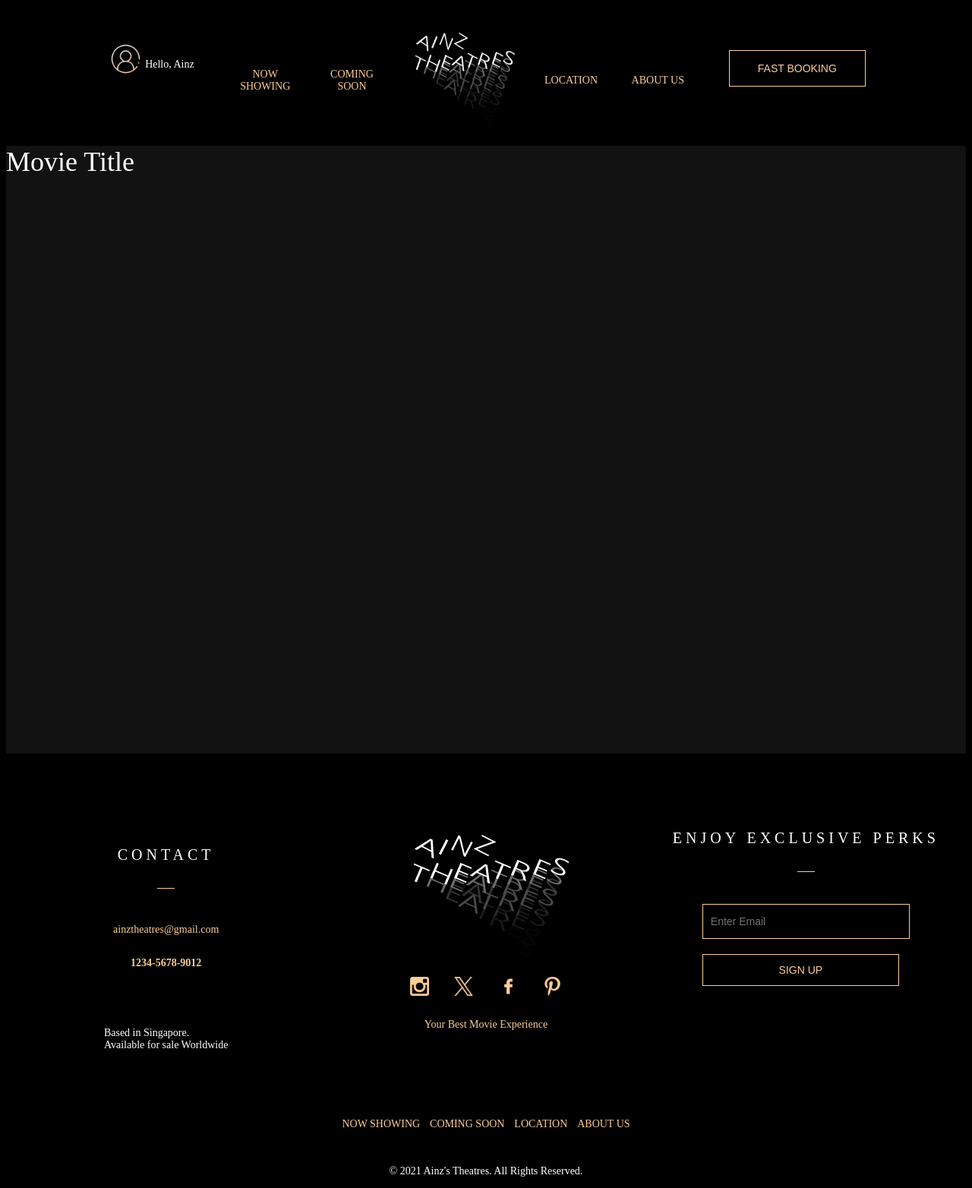
After one commit to regyap/IE4717-Ainz-s-Theatres, a PHP site: page /movieDetails.html in a window 1280 px wide. The commit adds this page. Shown: the whole page at 76% size. Run offline with PHP 8.4, Linux system fonts and the light colour scheme; some web fonts are replaced.

Commit message:
moviedetail

```diff
--- a/css/global.css
+++ b/css/global.css
@@ -1,6 +1,9 @@
 body {
     background-color: #000000;
     height: 100px;
+
+    font-family: Montserrat;
+
 }
 
 /* @font-face {
--- /dev/null
+++ b/css/movieDetails.css
@@ -0,0 +1,16 @@
+.moviedetails {
+    background-color: #121212;
+    height: 100vh;
+    width: auto;
+
+    font-family: Ao;
+}
+
+.moviedetails h1 {
+    color: #FFF;
+    font-family: Montserrat;
+    font-size: 36px;
+    font-style: normal;
+    font-weight: 400;
+    line-height: normal;
+}
--- a/index.html
+++ b/index.html
@@ -22,7 +22,7 @@
     <a href="#" class="navlinks">COMING SOON</a>
     <a href="#" id="logo"><img src="image/Asset 1@4x.png"></a>
     <a href="#" class="navlinks">LOCATION</a>
-    <a href="#" class="navlinks">ABOUT US</a>
+    <a href="aboutus.html" class="navlinks">ABOUT US</a>
     <br>
     <input type="submit" value="FAST BOOKING" class="lol">
   </nav>
--- /dev/null
+++ b/movieDetails.html
@@ -0,0 +1,152 @@
+<!DOCTYPE html>
+<html lang="en">
+
+<head>
+    <title>Ainz's Theatres</title>
+    <meta charset="utf-8" />
+    <link rel="stylesheet" href="css/global.css" />
+    <link rel="stylesheet" href="css/movieDetails.css" />
+</head>
+
+
+
+<body>
+    <nav class="navbar">
+        <a href="login.html" class="user"><img src="image/login.png">Hello, Ainz</a>
+        <br>
+        <a href="#" class="navlinks">NOW SHOWING</a>
+        <a href="#" class="navlinks">COMING SOON</a>
+        <a href="#" id="logo"><img src="image/Asset 1@4x.png"></a>
+        <a href="#" class="navlinks">LOCATION</a>
+        <a href="aboutus.html" class="navlinks">ABOUT US</a>
+        <br>
+        <input type="submit" value="FAST BOOKING" class="lol">
+    </nav>
+
+    <section class="moviedetails">
+        <div class="movietitle">
+            <h1>Movie Title</h1>
+        </div>
+        </div>
+    </section>
+
+    <footer>
+        <div class="footers">
+            <div class="footersections">
+                <br> <br> <br>
+                <span>CONTACT</span>
+                <br> <br>
+                <div class="line"></div>
+                <br> <br>
+                <div class="contact">
+                    <p>ainztheatres@gmail.com</p>
+                    <p><b> 1234-5678-9012</b></p>
+                </div>
+                <br> <br> <br>
+                <p class="bb">Based in Singapore.<br>Available for sale Worldwide</p>
+
+
+            </div>
+            <div class="footersections">
+                <div class="logofooter">
+                    <img src="./image/Asset 1@4x.png">
+
+                    <div class="socialmedia">
+                        <img src="./image/instagram-symbol.png">
+                        <img src="./image/twitter.png">
+                        <img src="./image/facebook.png">
+                        <img src="./image/pinterest.png">
+                    </div>
+
+                </div><br>
+
+                <p>Your Best Movie Experience</p>
+            </div>
+
+            <div class="footersections">
+                <br> <br> <br>
+                <span>ENJOY EXCLUSIVE PERKS</span>
+                <br> <br>
+                <div class="line"></div>
+                <br> <br>
+                <form>
+                    <input type="text" placeholder="Enter Email"><br>
+                    <input type="submit" value="SIGN UP">
+                </form>
+                <br><br><br><br><br><br><br>
+            </div>
+        </div>
+
+        <div class="footerbottom">
+            <div class="footernav">
+                <a href="#">NOW SHOWING</a>
+                <a href="#">COMING SOON</a>
+                <a href="#">LOCATION</a>
+                <a href="#">ABOUT US</a>
+            </div>
+            <br> <br>
+            <p>© 2021 Ainz's Theatres. All Rights Reserved.</p>
+    </footer>
+
+
+
+
+</body>
+<script>
+    var slideIndex = 1;
+    showSlides(slideIndex);
+
+    function plusSlides(n) {
+        showSlides(slideIndex += n);
+    }
+
+    function currentSlide(n) {
+        showSlides(slideIndex = n);
+    }
+
+    function showSlides(n) {
+        var i;
+        var slides = document.getElementsByClassName("mySlides");
+        var dots = document.getElementsByClassName("dot");
+        if (n > slides.length) { slideIndex = 1 }
+        if (n < 1) { slideIndex = slides.length }
+        for (i = 0; i < slides.length; i++) {
+            slides[i].style.display = "none";
+        }
+        for (i = 0; i < dots.length; i++) {
+            dots[i].className = dots[i].className.replace(" active", "");
+        }
+        slides[slideIndex - 1].style.display = "block";
+        dots[slideIndex - 1].className += " active";
+    }
+
+
+
+
+    //tabs
+    function openCity(evt, cityName) {
+        // Declare all variables
+        var i, tabcontent, tablinks;
+
+        // Get all elements with class="tabcontent" and hide them
+        tabcontent = document.getElementsByClassName("tabcontent");
+
+        for (i = 0; i < tabcontent.length; i++) {
+            tabcontent[i].style.display = "none";
+        }
+
+        // Get all elements with class="tablinks" and remove the class "active"
+        tablinks = document.getElementsByClassName("tablinks");
+        for (i = 0; i < tablinks.length; i++) {
+            tablinks[i].className = tablinks[i].className.replace(" active", "");
+        }
+
+        // Show the current tab, and add an "active" class to the button that opened the tab
+        document.getElementById(cityName).style.display = "block";
+        evt.currentTarget.className += " active";
+    }
+
+
+</script>
+
+</html>
```
